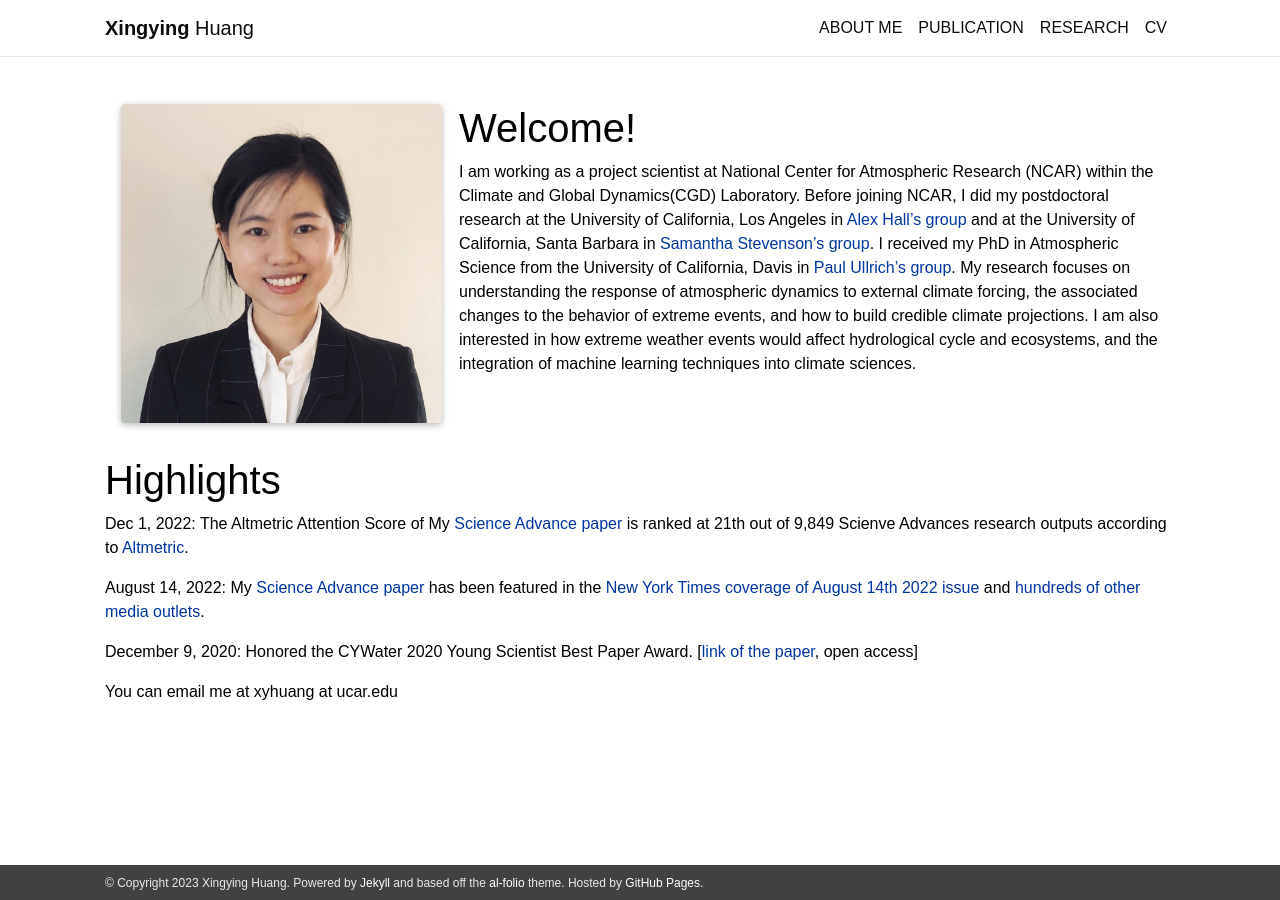
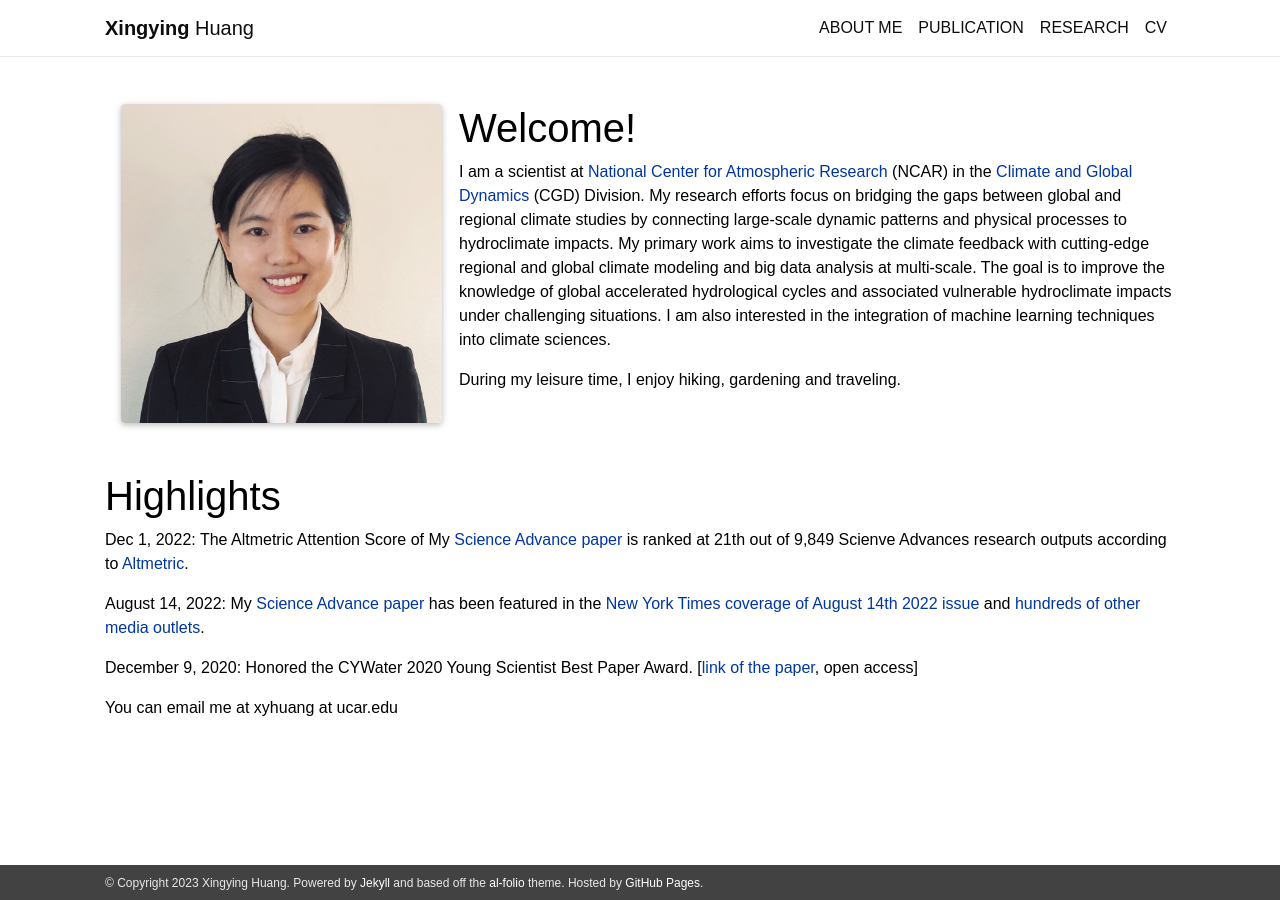
Before and after one commit to Xingyhuang/new_xingyhuang.github.io, a Jekyll site: the page built from _pages/about.md, in a window 1280 px wide. Built offline with Jekyll 4.4.1, drawn with Linux system fonts in a browser that asks for light colours; nearby versions of some CDN libraries; a style sheet for code colours, icons or effects is not loaded.

Commit message:
Update about.md

```diff
--- a/_pages/about.md
+++ b/_pages/about.md
@@ -20,8 +20,13 @@ selected_papers: false # includes a list of papers marked as "selected={true}"
 
 # Welcome!
 
-I am working as a project scientist at National Center for Atmospheric Research (NCAR) within the Climate and Global Dynamics(CGD) Laboratory. Before joining NCAR, I did my postdoctoral research at the University of California, Los Angeles in [Alex Hall's group](https://dept.atmos.ucla.edu/alexhall/home) and at the University of California, Santa Barbara in [Samantha Stevenson's group](https://www.samanthalstevenson.com/). I received my PhD in Atmospheric Science from the University of California, Davis in [Paul Ullrich's group](https://climate.ucdavis.edu/). My research focuses on understanding the response of atmospheric dynamics to external climate forcing, the associated changes to the behavior of extreme events, and how to build credible climate projections. I am also interested in how extreme weather events would affect hydrological cycle and ecosystems, and the integration of machine learning techniques into climate sciences.
+I am a scientist at [National Center for Atmospheric Research](https://ncar.ucar.edu/) (NCAR) in the [Climate and Global Dynamics](https://www.cgd.ucar.edu/) (CGD) Division. My research efforts focus on bridging the gaps between global and regional climate studies by connecting large-scale dynamic patterns and physical processes to hydroclimate impacts. My primary work aims to investigate the climate feedback with cutting-edge regional and global climate modeling and big data analysis at multi-scale. The goal is to improve the knowledge of global accelerated hydrological cycles and associated vulnerable hydroclimate impacts under challenging situations. I am also interested in the integration of machine learning techniques into climate sciences.
 
+During my leisure time, I enjoy hiking, gardening and traveling.
+
+<!---
+Before joining NCAR, I did my postdoctoral research at the University of California, Los Angeles in [Alex Hall's group](https://dept.atmos.ucla.edu/alexhall/home) and at the University of California, Santa Barbara in [Samantha Stevenson's group](https://www.samanthalstevenson.com/). I received my PhD in Atmospheric Science from the University of California, Davis in [Paul Ullrich's group](https://climate.ucdavis.edu/). My research focuses on understanding the response of atmospheric dynamics to external climate forcing, the associated changes to the behavior of extreme events, and how to build credible climate projections. I am also interested in how extreme weather events would affect hydrological cycle and ecosystems, and the integration of machine learning techniques into climate sciences.
+-->
 
 \
 <br/>
```
